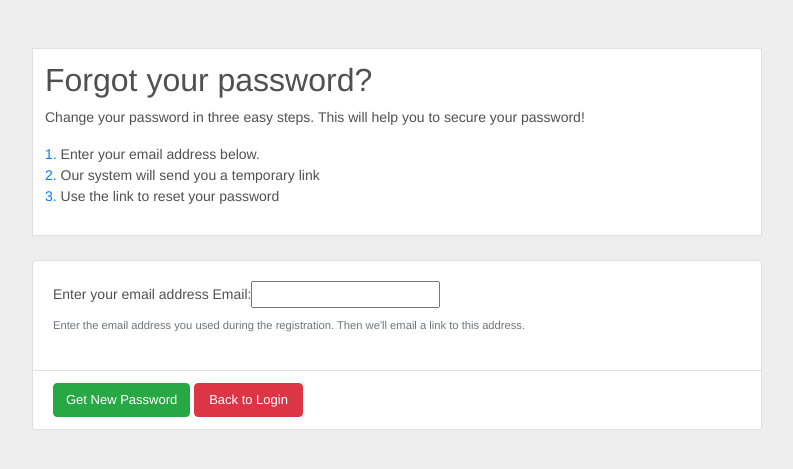
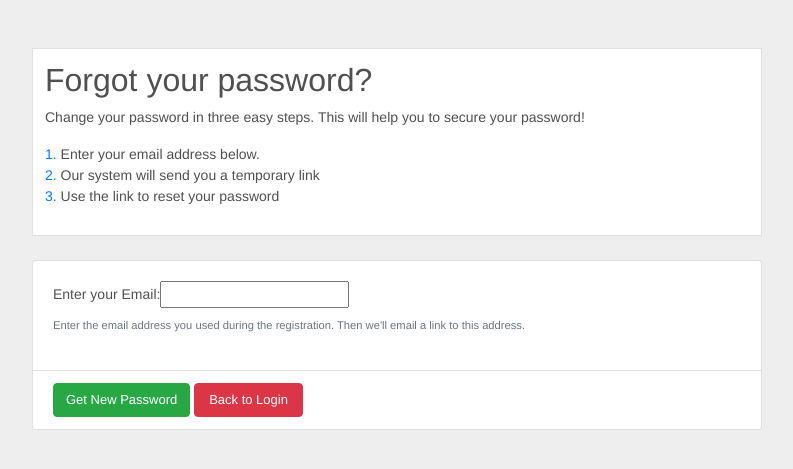
Before and after one commit to habib-sc/Customer_Management_DS1, a Django app: page /password_reset/ in a window 1280 px wide. Shown: the top 469 px of the page, without its empty margins (243-1036 px from the left). Run offline with Django 3.2, Linux system fonts and the light colour scheme; some libraries are stand-ins or nearby versions.

Commit message:
small correction in password reset form

```diff
--- a/accounts/templates/password_reset/password_reset_form.html
+++ b/accounts/templates/password_reset/password_reset_form.html
@@ -71,7 +71,7 @@
 	            <form class="card mt-4" method="post">
 					{% csrf_token %}
 	                <div class="card-body">
-	                    <div class="form-group"> <label for="email-for-pass">Enter your email address</label> {{form}} <small class="form-text text-muted">Enter the email address you used during the registration. Then we'll email a link to this address.</small> </div>
+	                    <div class="form-group"> <label for="email-for-pass">Enter your </label> {{form}} <small class="form-text text-muted">Enter the email address you used during the registration. Then we'll email a link to this address.</small> </div>
 	                </div>
 	                <div class="card-footer"> <button class="btn btn-success" type="submit" name="Send email">Get New Password</button> <div class="btn btn-danger" type="submit"><a href="{% url 'login' %}" style="padding: 2px; list-style-type: none !important; color: white;">Back to Login</a></div> </div>
 	            </form>
```
